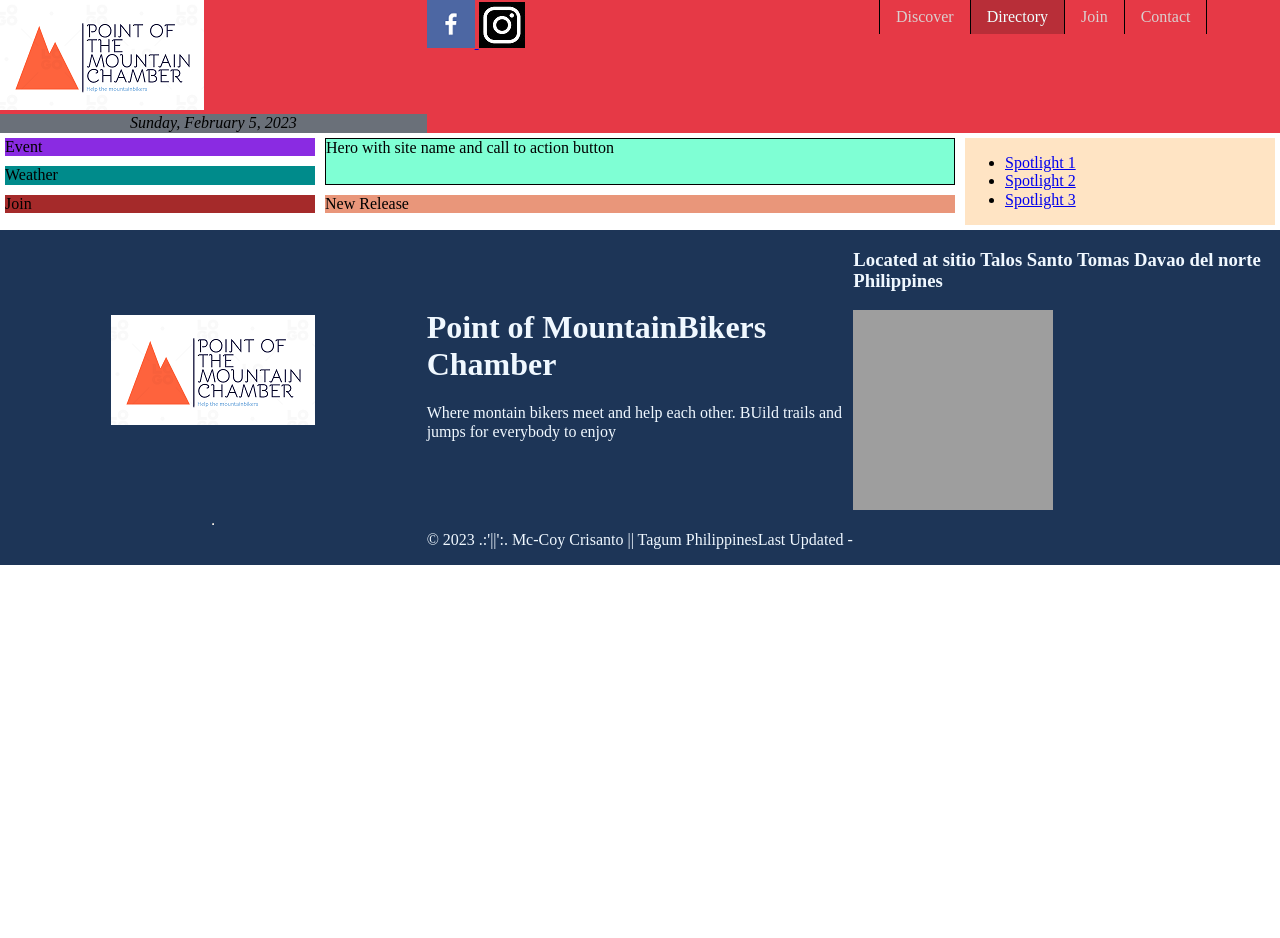
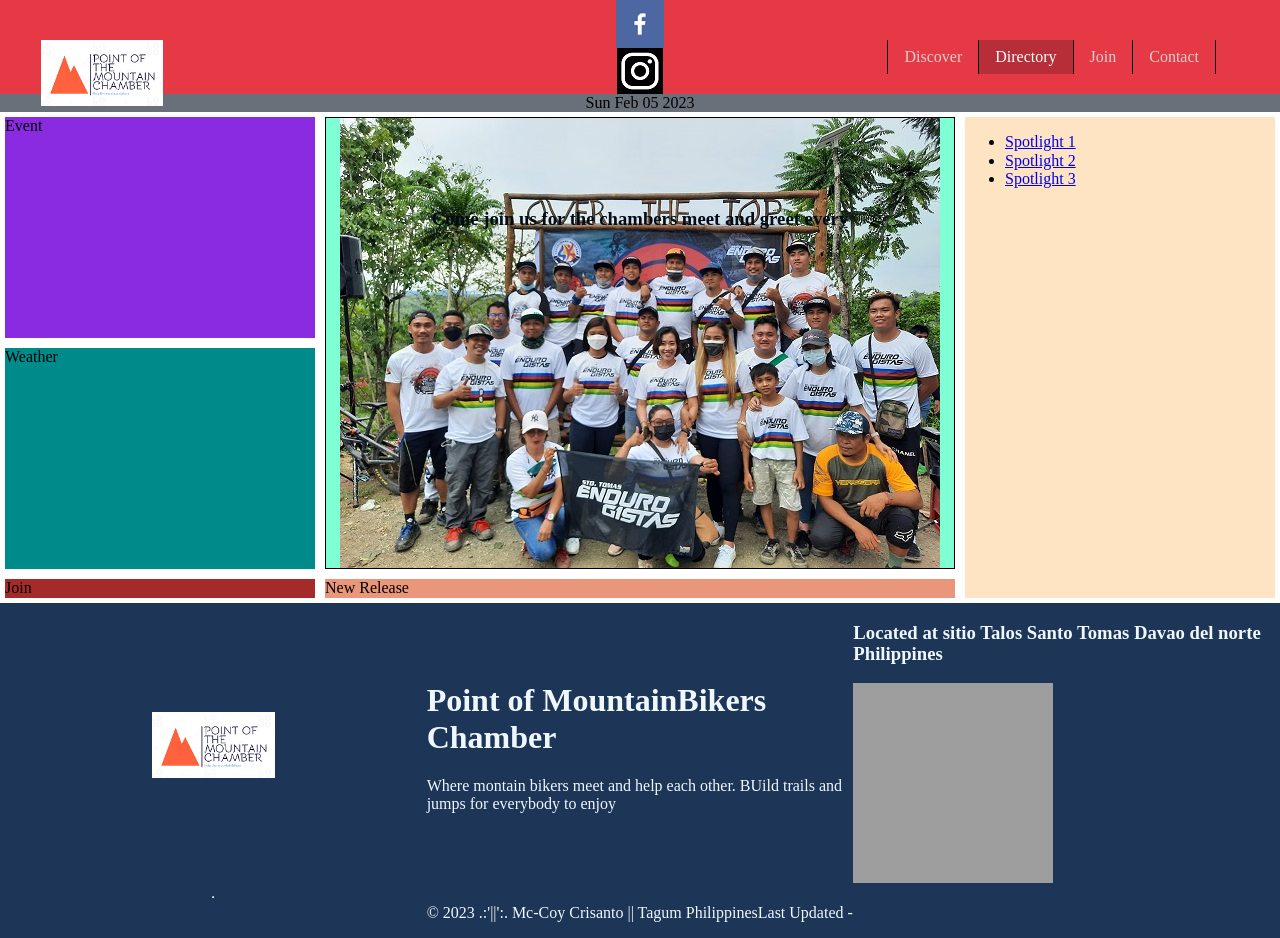
Before and after one commit to daddymac77/wdd230-1, a plain HTML site: page chamber/index.html in a window 1280 px wide. Before the commit the page ends 800 px from the top, so only its background shows below. Drawn offline with Linux system fonts and the light colour scheme; grey boxes are pictures that could not be loaded; a web font is replaced by a local one.

Commit message:
slight changes

```diff
--- a/chamber/index.html
+++ b/chamber/index.html
@@ -17,7 +17,7 @@
 </head>
 <body>
     <header>
-        <div class="hero-image">
+        <div class="image">
             <img src="image/point-of-mountain-chamber.png" alt="Point of MountainBikers">
         </div>
         <div class="social">
@@ -37,11 +37,14 @@
             <li><a href="#">Contact</a></li>
         </ul>
         </nav>
-        <div class="date">Today is: </div>
+        <p class="date">Last Updated - <span id="year"></span></p>
     </header>
 
     <main>
-       <div class="hero">Hero with site name and call to action button</div>
+       <div class="hero">
+        <h3>Come join us for the chambers meet and greet every </h3>
+        <img src="image/Endurogistas.jpg" alt="MountainBikers">
+       </div>
        <section class="event">Event</section>
        <section class="weather">Weather</section>
        <section class="new-release">New Release</section>
--- a/chamber/scripts/date.js
+++ b/chamber/scripts/date.js
@@ -3,10 +3,8 @@ const datefield = document.querySelector(".date");
  // for european/family history format with day first.
 
 // derive the current date using a date object
-const now = new Date();
-const fulldate = new Intl.DateTimeFormat("en-US", { dateStyle: "full" }).format(
-	now
-);
+const dDay = new Date();
+document.querySelector('.date').innerHTML = dDay.toDateString();
 // long, medium, short options ... try them
 
 datefield.innerHTML = `<em>${fulldate}</em>`;
--- a/chamber/styles/large.css
+++ b/chamber/styles/large.css
@@ -1,14 +1,16 @@
 @media only screen and (min-width: 64rem) {
-header {
-    display: grid;
-    grid-template-columns: 1fr 1fr 1fr;
+.image {
+    position: absolute;
+    top: 5%;
+    left: 0%;
+
 }
-nav {
-    grid-column: 3/4;
+    nav {
+    position: absolute;
+    top: 5%;
+    right: 5%;
 }
-#hero-image {
-    grid-column: 1/3;
-}
+
 
 nav ul li a {
     padding: .5rem 1rem;
@@ -25,6 +27,17 @@ main {
     margin: 5px;
     border: solid black 1px;
 }
+.hero img {
+    max-width: fit-content;
+}
+.hero h3 {
+    text-align: center;
+    position: absolute;
+    top: 25%;
+    left: 50%;
+    transform: translate(-50%, -50%);
+    color: rgb(2, 11, 22);
+  }
 .event {
     background-color: blueviolet;
     grid-column: 1/2;
--- a/chamber/styles/medium.css
+++ b/chamber/styles/medium.css
@@ -13,4 +13,10 @@ nav ul li a {
     border: none;
     border-right: 1px solid black;
 }
+img {
+    margin: auto;
+    display: block;
+    max-width: 60%;
 }
+
+}
--- a/chamber/styles/small.css
+++ b/chamber/styles/small.css
@@ -42,10 +42,10 @@ header {
 #burgerBtn.open span:nth-child(1) {display: none;}
 #burgerBtn.open span:nth-child(2) {display: block;}
 .date {
-    display: flex;
+    margin: auto;
+    display: block;
+    flex: content;
     background-color: #6a7079;
-    justify-content: center;
-    flex: 1 1 auto;
 }
 footer { display: grid;
     grid-template-columns: 1fr 1fr 1fr;
@@ -71,3 +71,8 @@ footer { display: grid;
     display: flex;
 
 }
+.date {
+    display: block;
+    margin: auto;
+    text-align: center;
+}
```
Also changed, not shown: chamber/image/Endurogistas.jpg (added).
